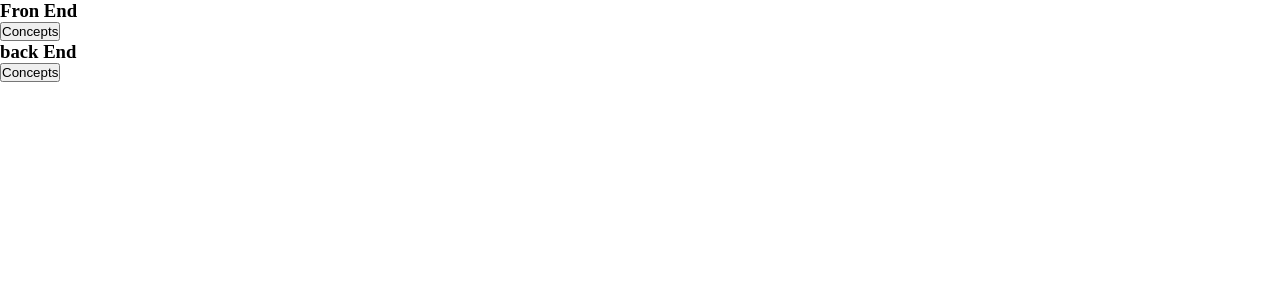
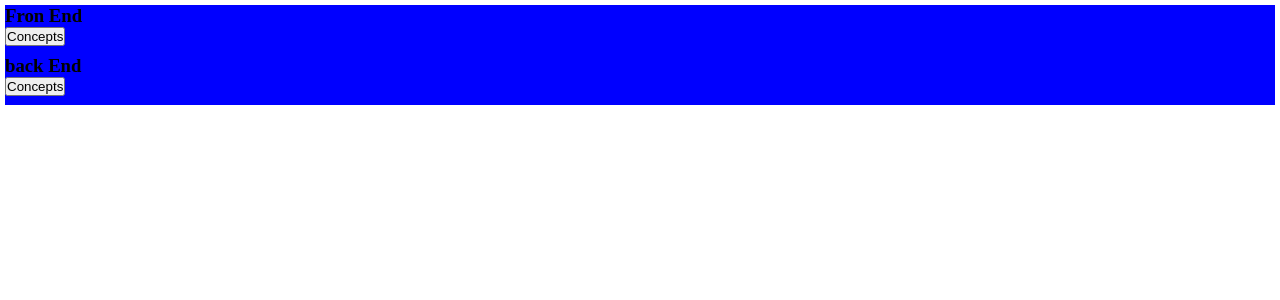
Before and after one commit to Simonbiker/concepts, an Angular app: page /home in a window 1280 px wide. Shown: the top 300 px of the page. Built offline with nearby package versions, Linux system fonts and the light colour scheme.

Commit message:
Adding a new component to show fron end projects

```diff
--- a/src/app/app.module.ts
+++ b/src/app/app.module.ts
@@ -5,6 +5,7 @@ import {Routes, RouterModule} from '@angular/router';
 import { AppComponent } from './app.component';
 import { LandingComponent } from './landing/landing.component';
 import { HomeComponent } from './home/home.component';
+import { ColorChangeComponent } from './front-end-projects/color-change/color-change.component';
 
 const appRoutes: Routes = [
   { path: '', component: LandingComponent},
@@ -16,7 +17,8 @@ const appRoutes: Routes = [
   declarations: [
     AppComponent,
     LandingComponent,
-    HomeComponent
+    HomeComponent,
+    ColorChangeComponent
   ],
   imports: [
     RouterModule.forRoot(appRoutes),
--- /dev/null
+++ b/src/app/front-end-projects/color-change/color-change.component.html
@@ -0,0 +1 @@
+<p>color-change works!</p>
--- /dev/null
+++ b/src/app/front-end-projects/color-change/color-change.component.ts
@@ -0,0 +1,15 @@
+import { Component, OnInit } from '@angular/core';
+
+@Component({
+  selector: 'app-color-change',
+  templateUrl: './color-change.component.html',
+  styleUrls: ['./color-change.component.css']
+})
+export class ColorChangeComponent implements OnInit {
+
+  constructor() { }
+
+  ngOnInit(): void {
+  }
+
+}
--- a/src/app/home/home.component.css
+++ b/src/app/home/home.component.css
@@ -1,3 +1,7 @@
 .container {
   display: grid;
+  margin: 5px;
+  background-color: blue;
+  min-height: 100px;
+  min-width: 100px;
 }
```
Also changed, not shown: src/app/front-end-projects/color-change/color-change.component.css (added), 1 other file (tests, documents, lock files or other folders).
